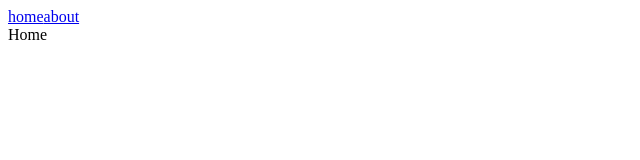
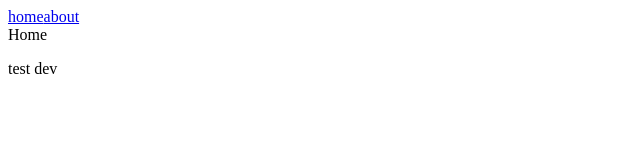
Before and after one commit to renzhaozhao/react-ts-app, a React (Vite) app: page / in a window 1280 px wide. Shown: the top 160 px of the page, without its empty margins (0-640 px from the left). Built offline with nearby package versions, Linux system fonts and the light colour scheme.

Commit message:
feat: test dev

```diff
--- a/src/views/Home.tsx
+++ b/src/views/Home.tsx
@@ -1,6 +1,11 @@
 const Home = () => {
   console.log('Home')
-  return <div>Home</div>
+  return (
+    <div>
+      Home
+      <p> test dev</p>
+    </div>
+  )
 }
 
 export default Home
```
